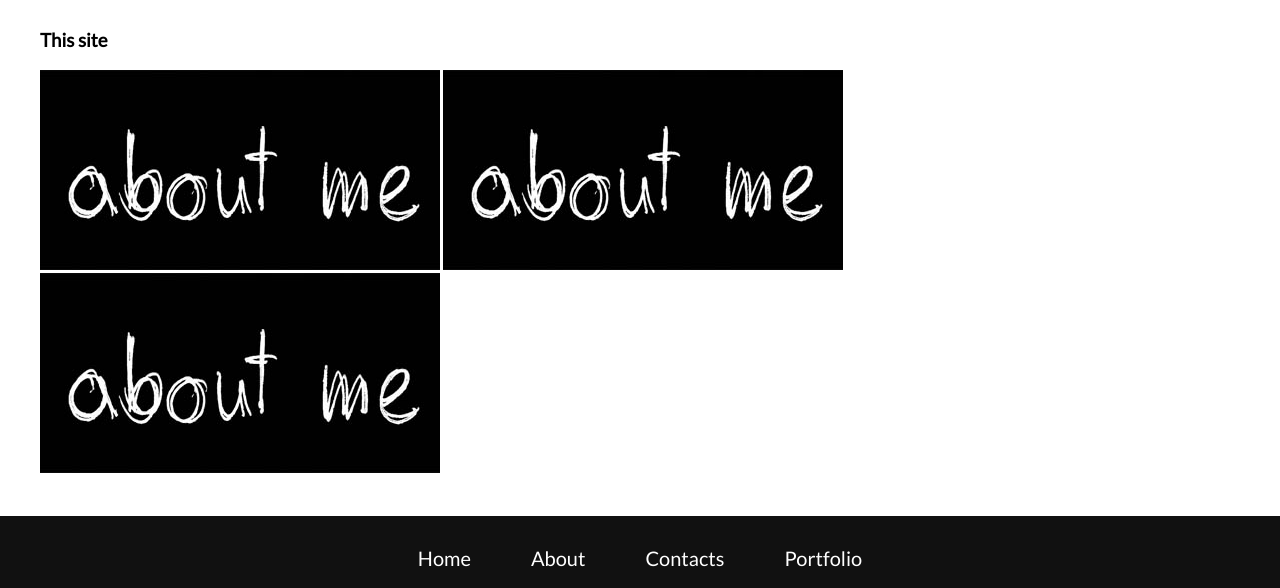
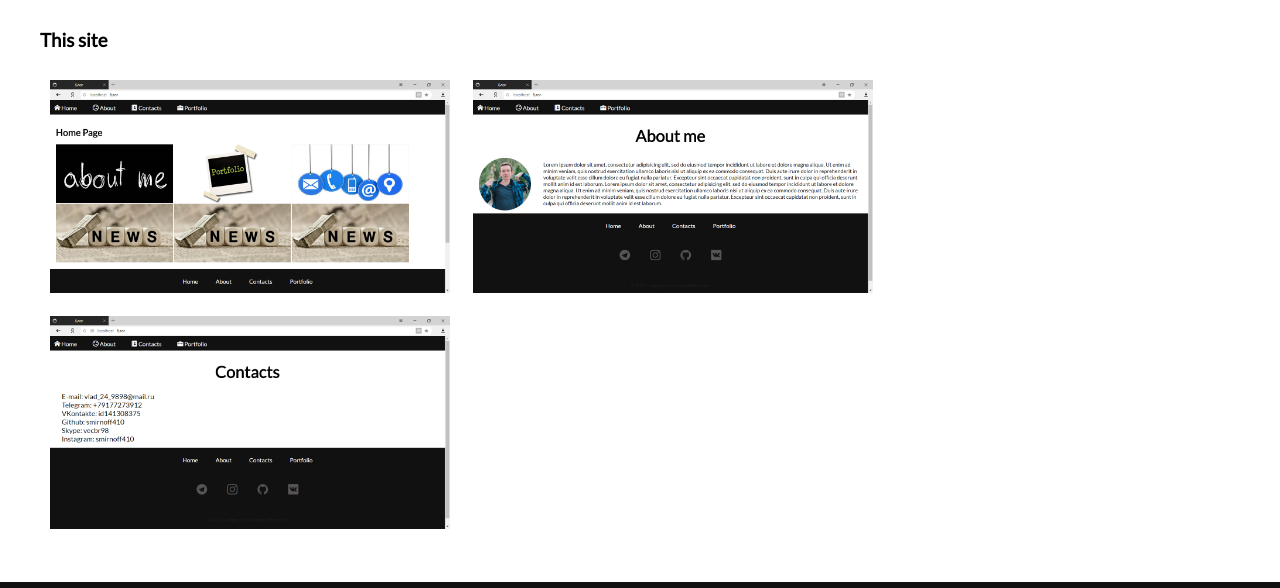
Before and after one commit to smirnoff410/myBlog, a plain HTML site: page public/index.html at #!/Portfolio in a window 1280 px wide. Shown: the part 163-751 px from the top of the page. Drawn offline with nearby package versions, Linux system fonts and the light colour scheme; some packages are replaced by stand-ins of ours; files whose address does not match are found by name.

Commit message:
Добавил портфолио

```diff
--- a/public/Views/Portfolio.html
+++ b/public/Views/Portfolio.html
@@ -2,8 +2,8 @@
   <h1 class="about" align="center">Portfolio</h1>
   <div class="gallery">
     <h3>This site</h3>
-    <a class="image-link" href="../img/about.jpg"><img src="../img/about.jpg" /></a>
-    <a class="image-link" href="../img/about.jpg"><img src="../img/about.jpg" /></a>
-    <a class="image-link" href="../img/about.jpg"><img src="../img/about.jpg" /></a>
+    <a class="image-link" href="../img/thisSite1.png"><img style="margin: 10px; width: 400px;" src="../img/thisSite1.png" /></a>
+    <a class="image-link" href="../img/thisSite2.png"><img style="margin: 10px; width: 400px;" src="../img/thisSite2.png" /></a>
+    <a class="image-link" href="../img/thisSite3.png"><img style="margin: 10px; width: 400px;" src="../img/thisSite3.png" /></a>
   </div>
 </div>
```
Also changed, not shown: public/img/thisSite1.png (added), public/img/thisSite2.png (added), public/img/thisSite3.png (added).
